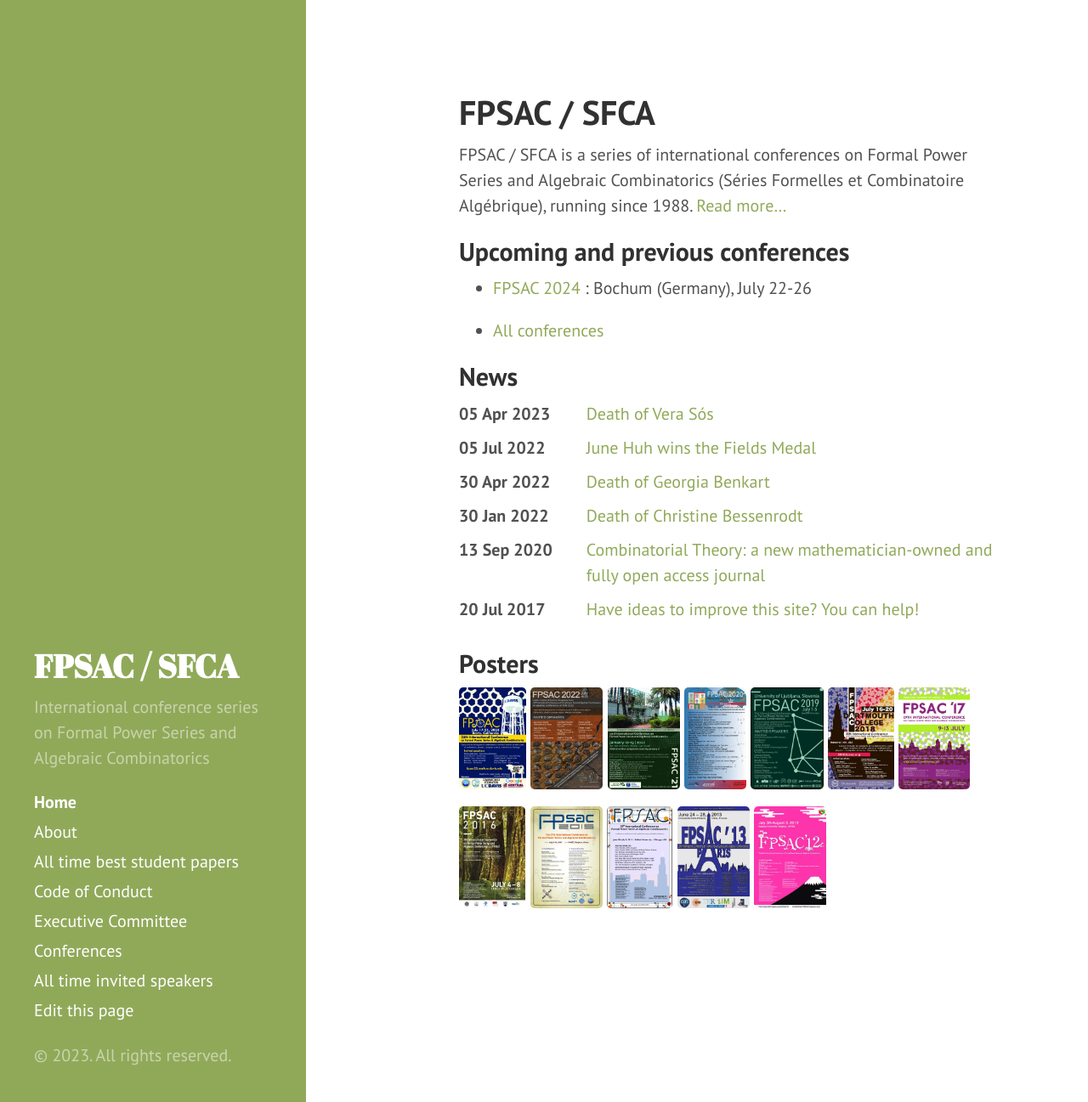
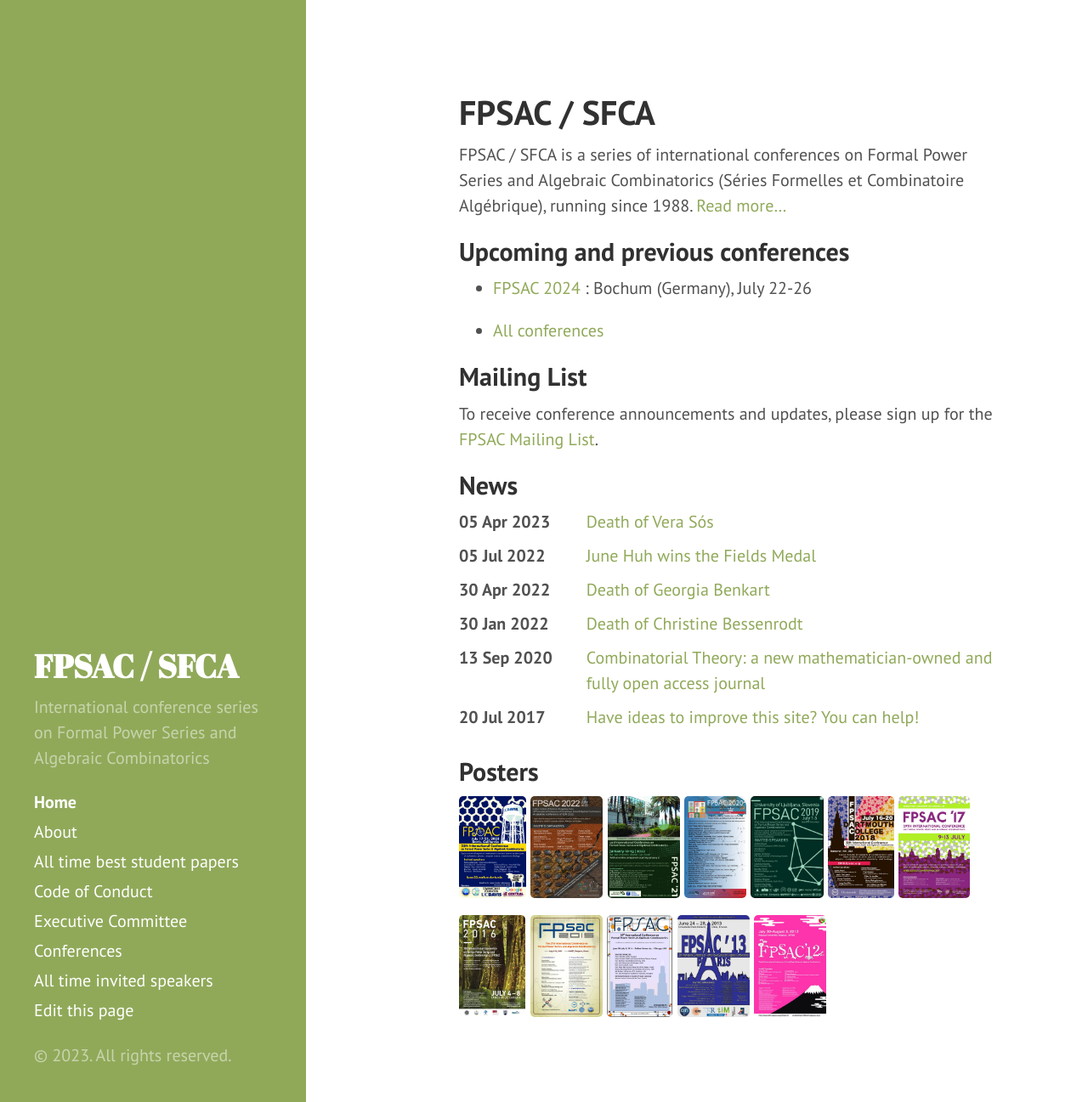
Before and after one commit to FPSAC/FPSAC.github.io, a Jekyll site: the page built from index.md, in a window 1280 px wide and 1297 px high. Shown: the whole window at 85% size. Built offline with Jekyll 4.4.1, drawn with Linux system fonts in a browser that asks for light colours.

Commit message:
added mailing list to front page

```diff
--- a/index.md
+++ b/index.md
@@ -31,6 +31,10 @@ Algébrique), running since 1988. [Read more...](about)
 
 * [All conferences](confs)
 
+## Mailing List
+
+To receive conference announcements and updates, please sign up for the [FPSAC Mailing List](https://lists.ruhr-uni-bochum.de/mailman/listinfo/fpsac-announcements).
+
 ## News
 
 {% for post in site.posts %}
```
